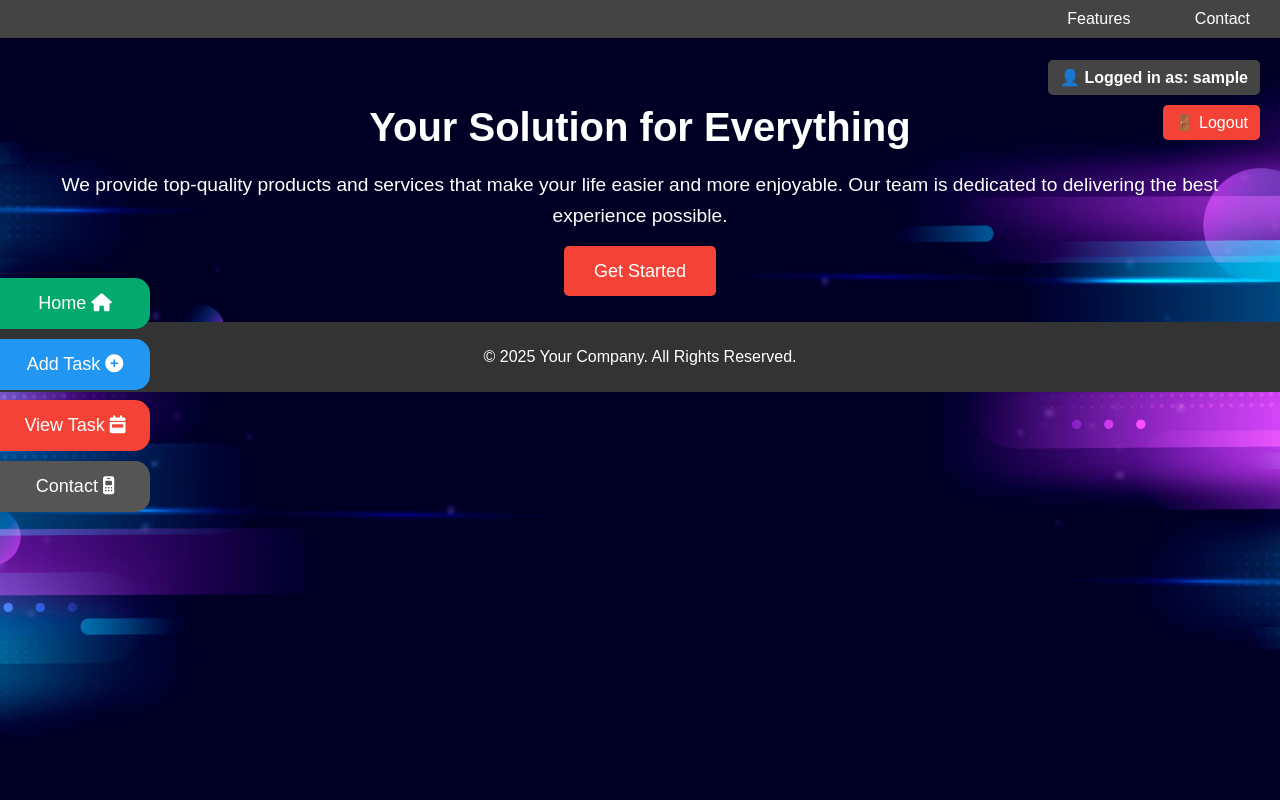
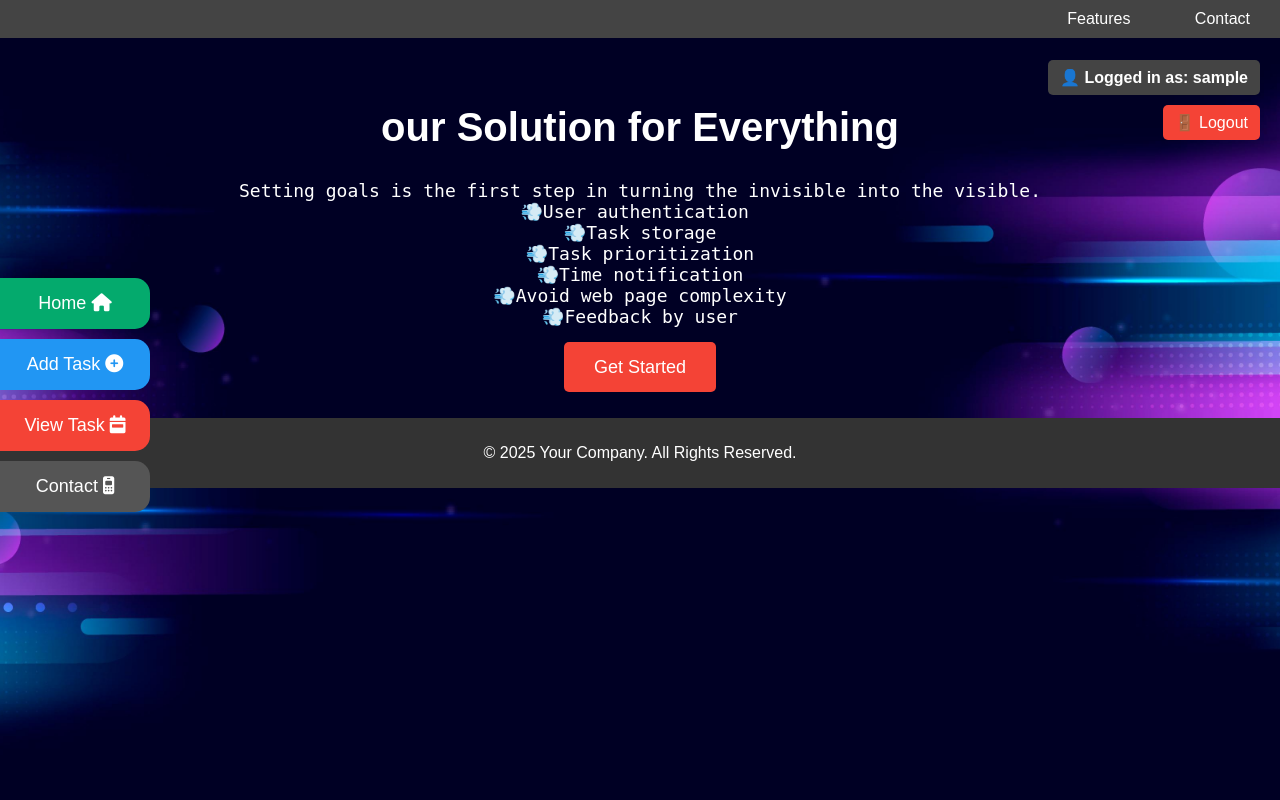
Before and after one commit to MSPVLPolytechnicCollege/Things-To-Be-Done, a PHP site: page /home.php in a window 1280 px wide. Run offline with PHP 8.4, Linux system fonts and the light colour scheme; the visitor is signed in with stand-in values (Sample User, id 1).

Commit message:
Update home.php

```diff
--- a/home.php
+++ b/home.php
@@ -26,8 +26,6 @@ $userEmail = $_SESSION['user']; // Get logged-in user email
             color: white;
              height: 100vh;
             margin: 0;
-        }
-          body {
             background-image: url('back.jpg');
             background-size: cover;
             background-position: center;
@@ -127,7 +125,9 @@ $userEmail = $_SESSION['user']; // Get logged-in user email
     background-color: #d32f2f;
 }
 
-
+    pre{
+        font-size:18px;
+    }
 
     </style>
 </head>
@@ -158,8 +158,15 @@ $userEmail = $_SESSION['user']; // Get logged-in user email
 </div>
     <div class="main-content" id="main">
        <body background="background.jpg" width="100%" height="100%"  text="white">
-        <h1>Your Solution for Everything</h1>
-        <p>We provide top-quality products and services that make your life easier and more enjoyable. Our team is dedicated to delivering the best experience possible.</p>
+        <h1>our Solution for Everything</h1>
+        <p><pre>Setting goals is the first step in turning the invisible into the visible.
+💨User authentication
+💨Task storage
+💨Task prioritization
+💨Time notification
+💨Avoid web page complexity
+💨Feedback by user</pre>
+        </p>
         <a href="add _task.php" class="cta-button">Get Started</a>
     </div>
 
```
